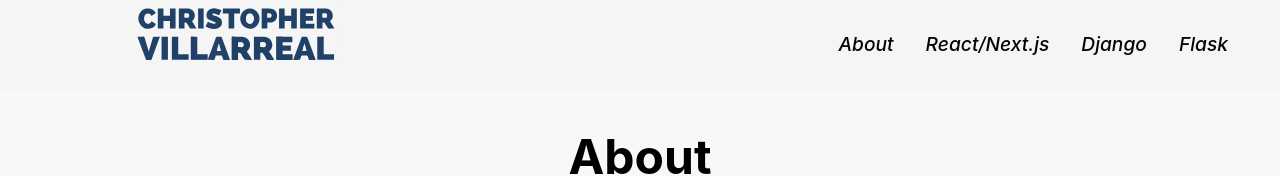
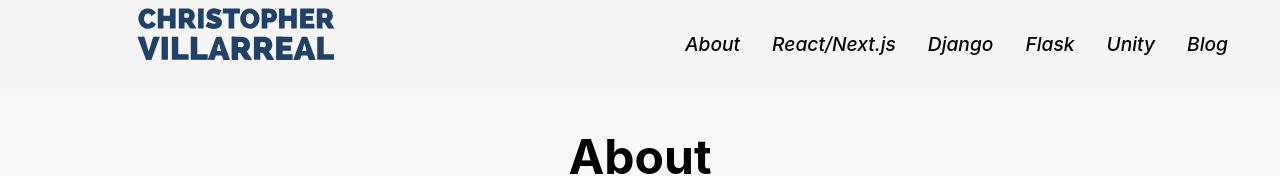
Before and after one commit to cjvillar/cj_dot_com, a React (Create React App) app: page / in a window 1280 px wide. Shown: the top 176 px of the page. Built offline with nearby package versions, Linux system fonts and the light colour scheme.

Commit message:
updated style and content

```diff
--- a/src/App.js
+++ b/src/App.js
@@ -4,6 +4,7 @@ import About from "./components/About";
 import Django from "./components/Django";
 import Flask from "./components/Flask";
 import ReactPage from "./components/React";
+import Unity from "./components/Unity";
 import Footer from "./components/Footer";
 
 function App() {
@@ -14,6 +15,7 @@ function App() {
       <ReactPage />
       <Django />
       <Flask />
+      <Unity />
       <Footer />
     </div>
   );
--- a/src/components/Django.js
+++ b/src/components/Django.js
@@ -24,7 +24,7 @@ function Django() {
           <CodeBG />
         </div>
         <div class="md:w-1/2 flex items-center justify-center"></div>
-        <span className="line"></span>
+        {/* <span className="line"></span> */}
         <div className="flex flex-col">
           <a
             className="font-bold hover-over"
--- a/src/components/Flask.js
+++ b/src/components/Flask.js
@@ -45,7 +45,6 @@ function Flask() {
             as intended. There is room for more functionality but all in all I
             think its a good start.
           </p>
-          <p className="p-8">NEXT</p>
         </div>
       </div>
     </div>
--- a/src/components/Nav.js
+++ b/src/components/Nav.js
@@ -72,6 +72,21 @@ const Navigation = () => {
                 Flask
               </Link>
             </li>
+            <li className="nav-item">
+              <Link
+                to="unity"
+                spy={true}
+                smooth={true}
+                offset={-200}
+                duration={500}
+                onClick={closeMenu}
+              >
+                Unity
+              </Link>
+            </li>
+            <li className="nav-item">
+              <a href="https://www.cjvillarreal.com/ChrisCodes/">Blog</a>
+            </li>
           </ul>
         </div>
       </nav>
--- a/src/components/React.js
+++ b/src/components/React.js
@@ -24,8 +24,9 @@ function ReactPage() {
           /> */}
           <CodeBG />
         </div>
+
         <div class="md:w-1/2 flex items-center justify-center"></div>
-        <span className="line"></span>
+        {/* <span className="line"></span> */}
         <div className="flex flex-col">
           <a
             className="font-bold hover-over"
--- /dev/null
+++ b/src/components/Unity.js
@@ -0,0 +1,49 @@
+import React from "react";
+import { FaUnity } from "react-icons/fa";
+import { ReactComponent as CodeBG } from "../images/code_bg.svg";
+
+function Unity() {
+  return (
+    <div className="flex flex-col items-center content">
+      <div className="flex items-center mb-2">
+        <FaUnity size={45} className="mr-2" />
+        <h2 className="font-bold">Unity </h2>
+      </div>
+
+      <span class="w-16 h-1 line"></span>
+      <div
+        className="flex justify-start md:flex-row flex-col content"
+        id="unity"
+      >
+        <div class="md:w-1/2 flex items-center justify-center flex-col">
+          {/* <img
+            src={null}
+            alt="django"
+            className="small-image md:large-image lg:larger-image xl:larger-image"
+          /> */}
+          <CodeBG />
+        </div>
+        <div class="md:w-1/2 flex items-center justify-center"></div>
+        {/* <span className="line"></span> */}
+        <div className="flex flex-col">
+          <a
+            className="font-bold hover-over"
+            href="https://github.com/cjvillar/cats-are-jerks"
+          >
+            Unity Game Engine. <span>Click to go to GitHub repo</span>
+          </a>
+          <p className="p-8">
+            I created some pixel art which then inspired 3d objects. After a
+            bunch of coffee, I tried to make a game in Unity. The game is a work
+            in progress (like so many others), so it may change.{" "}
+            <a href="https://www.cjvillarreal.com/cats-are-jerks/">
+              Play it in the browser.
+            </a>
+          </p>
+        </div>
+      </div>
+    </div>
+  );
+}
+
+export default Unity;
--- a/src/index.css
+++ b/src/index.css
@@ -207,71 +207,15 @@ a {
 
 .content {
   background-color: #f8f8f8;
-  margin: auto;
+  /* margin: auto; */
   padding: 8rem 1rem 0 1rem;
-  width: 100%;
+  /* width: 100%; */
 }
 
-/* .content .container {
-  width: 1240px;
-  margin: auto;
-  display: grid;
-  grid-template-columns: repeat(2, 1fr);
-} */
 
 .content h2 {
   font-size: 3rem;
 }
-
-/* .content .col-2 {
-  display: flex;
-  flex-direction: column;
-  justify-content: center;
-  align-items: center;
-  padding: 3rem;
-} */
-
-/* .content .col-2 p:first-of-type {
-  margin: 2rem 0;
-} */
-
-/* .content .col-2 p:nth-child(4) {
-  font-size: 1.8rem;
-  font-style: italic;
-  font-weight: 600;
-} */
-
-/* .content button {
-  margin-top: 1rem;
-} */
-
-/* @media screen and (max-width:940px) {
-  .content .container {
-      grid-template-columns: 1fr;
-  }
-
-  .content .container {
-      width: 100%;
-  }
-
-  .content .container img {
-      padding: 0rem;
-      width: 90vw;
-  }
-
-  .content .container .col-2 {
-      padding: 0;
-  }
-
-  .content .container a {
-    color: #528AAE;
-    font-style: italic;
-}
-  .content button {
-      margin-bottom: 1rem;
-  }
-} */
-
 
 /*Footer*/
 
```
